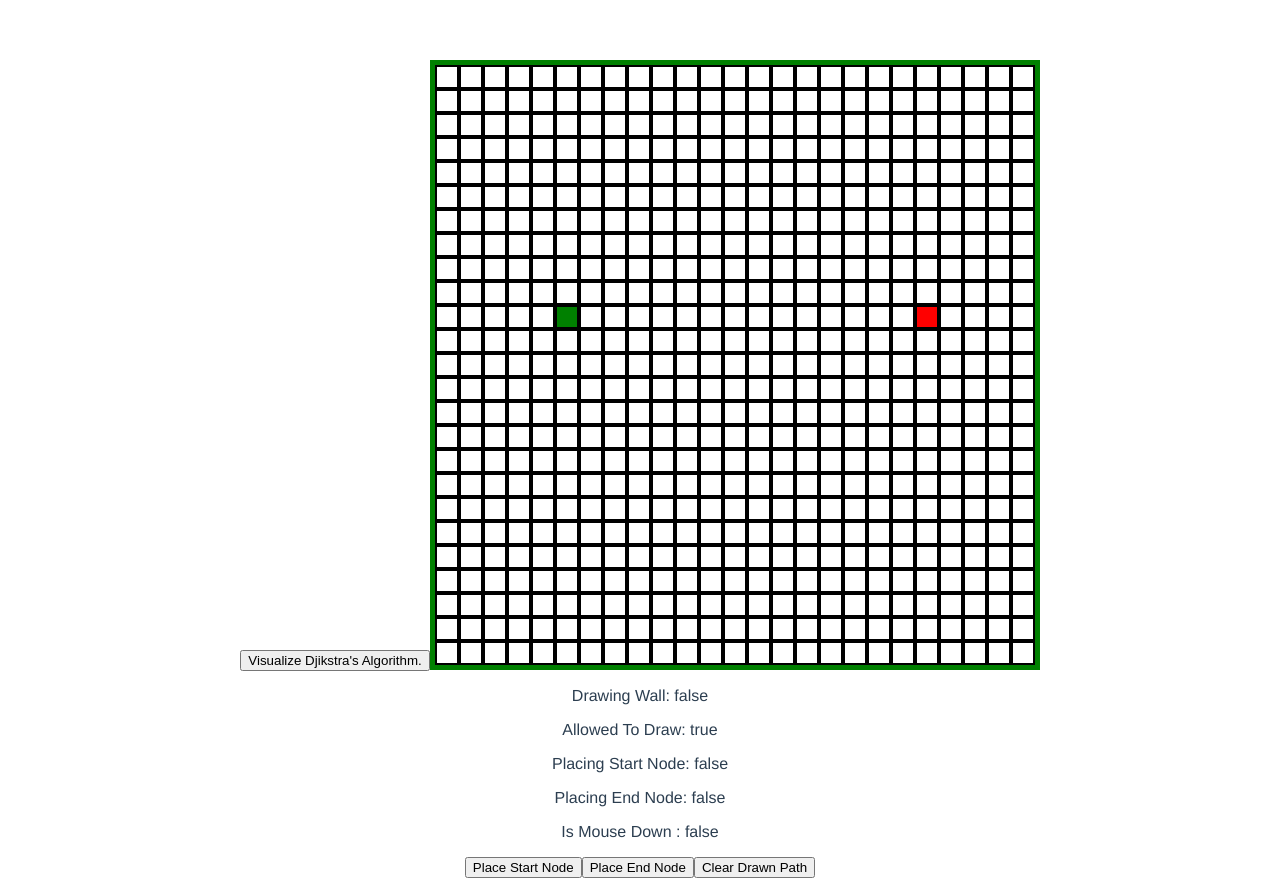
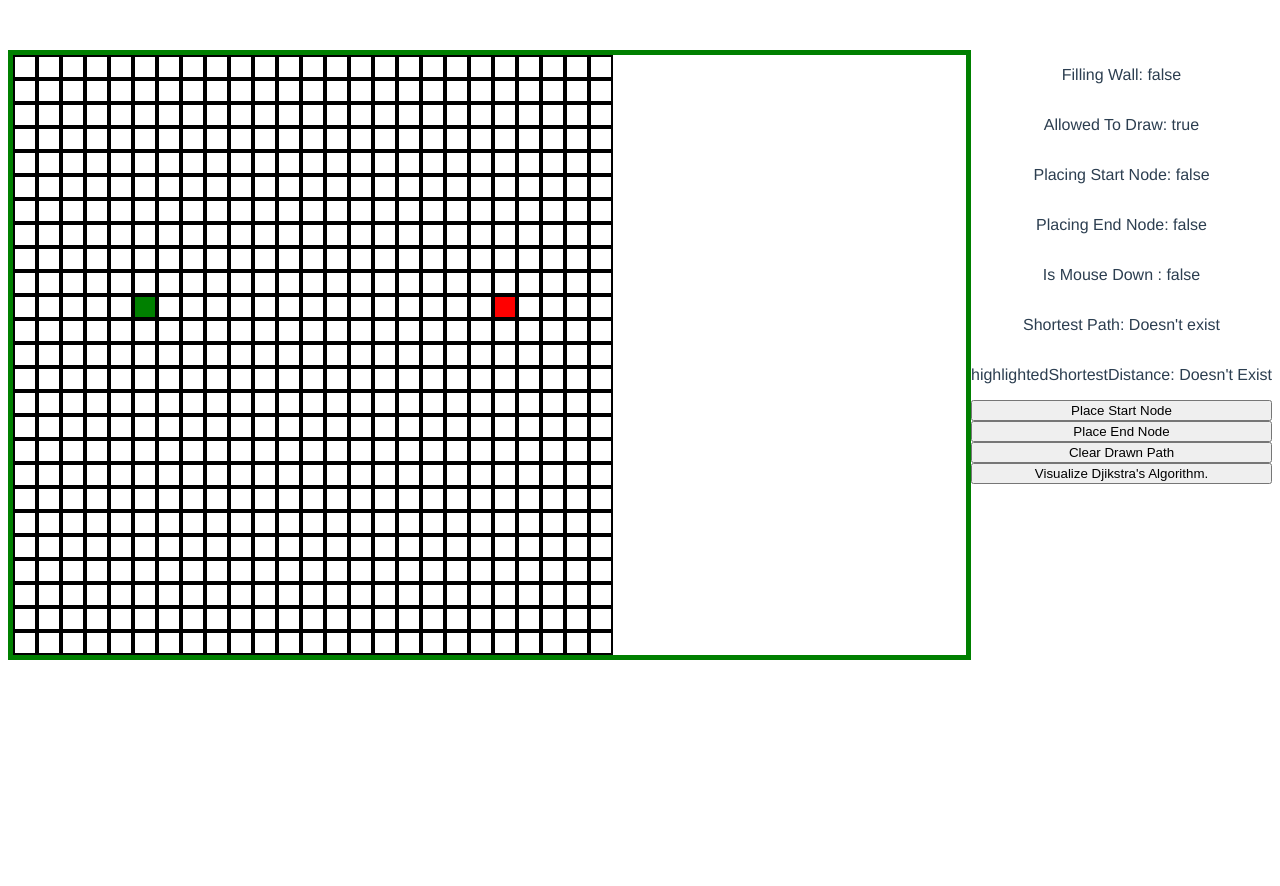
Before and after one commit to JEFF-MIKE/Vue-Grid-Pathfinder, a Vue app: page / in a window 1280 px wide. After the commit the page ends 800 px from the top, so only its background shows below. Built offline with nearby package versions, Linux system fonts and the light colour scheme.

Commit message:
B I G changes, data-panel component added

```diff
--- a/src/App.vue
+++ b/src/App.vue
@@ -20,6 +20,14 @@ export default {
   -moz-osx-font-smoothing: grayscale;
   text-align: center;
   color: #2c3e50;
-  margin-top: 60px;
+  margin-top: 50px;
+  display: flex;
+  justify-content: center;
+}
+
+@media screen and (max-width:850px){
+  #app {
+    flex-direction: column;
+  }
 }
 </style>
--- /dev/null
+++ b/src/components/DataPanel.vue
@@ -0,0 +1,63 @@
+<template>
+  <div class="data-panel-wrapper">
+    <div class="panel-info-wrapper">
+      <p class="panel-info">
+      Filling Wall: {{ this.willFillWall }}
+      </p>
+      <p class="panel-info">
+      Allowed To Draw: {{ this.allowedToDraw }}
+      </p>
+      <p class="panel-info">
+      Placing Start Node: {{ this.isPlacingStartNode }}
+      </p>
+      <p class="panel-info">
+      Placing End Node: {{ this.isPlacingEndNode }}
+      </p>
+      <p class="panel-info">
+      Is Mouse Down : {{ this.isMouseDown }}
+      </p>
+      <p class="panel-info">
+      Shortest Path: {{ this.currentShortestDistance === Infinity ? "Doesn't exist" : this.currentShortestDistance }}
+      </p>
+      <p class="panel-info">
+      highlightedShortestDistance: {{ this.highlightedShortestDistance === Infinity ? "Doesn't Exist" : this.highlightedShortestDistance }}
+      </p>
+    </div>
+    <div class="button-panel-wrapper">
+      <button @click="$emit('set-start-node')">
+        Place Start Node
+      </button>
+      <button @click="$emit('set-end-node')">
+        Place End Node
+      </button>
+      <button @click="$emit('reset-drawn-graph')">
+        Clear Drawn Path
+      </button>
+      <button @click="$emit('run-dijkstra')">
+        Visualize Djikstra's Algorithm.
+      </button>
+    </div>
+  </div>
+</template>
+
+<script>
+export default {
+  name: 'DataPanel',
+  props: {
+    allowedToDraw: Boolean,
+    willFillWall: Boolean,
+    isPlacingStartNode: Boolean,
+    isPlacingEndNode: Boolean,
+    isMouseDown: Boolean,
+    currentShortestDistance: Number,
+    highlightedShortestDistance: Number,
+  }
+}
+</script>
+
+<style lang="scss" scoped>
+  .button-panel-wrapper, .panel-info-wrapper {
+    display: flex;
+    flex-direction: column;
+  }
+</style>
--- a/src/components/Node.vue
+++ b/src/components/Node.vue
@@ -4,8 +4,9 @@
     @mousedown="$emit('mouse-down', rowIndex, colIndex)"
     @mouseenter="$emit('mouse-enter', rowIndex, colIndex)"
     @mouseup="$emit('mouse-up')"
+    @mouseleave="$emit('mouse-leave', rowIndex, colIndex)"
     class="node"
-    :class="{startNode: isStart, endNode: isEnd, isDrawn: isDrawn, isWall: isWall}"
+    :class="{startNode: isStart, endNode: isEnd, isDrawn: isDrawn, isWall: isWall, isBackTracked: isBackTracked}"
   >
   </div>
 </template>
@@ -22,6 +23,7 @@ export default {
     isDrawn: Boolean,
     distance: Number,
     isWall: Boolean,
+    isBackTracked: Boolean,
   },
 }
 </script>
@@ -62,7 +64,26 @@ export default {
     border-color: orange;
   }
 
+  .isDrawn.isBackTracked {
+    background: yellow;
+  }
+
+  .startNode.isDrawn.isDrawn.isBackTracked {
+    border-color: green;
+  }
+
+  .endNode.isDrawn.isBackTracked {
+    border-color: red;
+  }
+
   .isWall{
     background: gray;;
   }
+
+  @media screen and (max-width: 600px) {
+    .node {
+      width: 16px; height: 16px;
+      border: 1px solid black;
+    }
+  }
 </style>
--- a/src/components/PathfinderGrid.vue
+++ b/src/components/PathfinderGrid.vue
@@ -1,7 +1,4 @@
 <template>
-  <button @click="runDijkstra()">
-    Visualize Djikstra's Algorithm.
-  </button>
   <div
     id="grid"
     @mouseleave="setMouseUp()">
@@ -13,6 +10,7 @@
           @mouse-down="setMouseDown(rowIndex, colIndex)"
           @mouse-enter="mouseEnteredNode(rowIndex, colIndex)"
           @mouse-up="setMouseUp()"
+          @mouse-leave="mouseHasLeftNode(rowIndex, colIndex)"
           v-for="(node, colIndex) in row"
           :key="(node.nodeId)"
           :rowIndex="rowIndex"
@@ -23,43 +21,34 @@
           :isDrawn="node.isDrawn"
           :distance="node.distance"
           :isWall="node.isWall"
+          :isBackTracked="node.isBackTracked"
         />
     </div>
   </div>
-    <p>
-      Drawing Wall: {{ this.willFillWall }}
-    </p>
-    <p>
-      Allowed To Draw: {{ this.allowedToDraw }}
-    </p>
-    <p>
-      Placing Start Node: {{ this.isPlacingStartNode }}
-    </p>
-    <p>
-      Placing End Node: {{ this.isPlacingEndNode }}
-    </p>
-    <p>
-      Is Mouse Down : {{ this.isMouseDown }}
-    </p>
-    <button @click="settingStartNode()">
-      Place Start Node
-    </button>
-    <button @click="settingEndNode()">
-      Place End Node
-    </button>
-    <button @click="resetDrawnPath()">
-      Clear Drawn Path
-    </button>
+  <DataPanel
+    @set-start-node="settingStartNode()"
+    @set-end-node="settingEndNode()"
+    @reset-drawn-graph="resetDrawnPath()"
+    @run-dijkstra="runDijkstra()"
+    :allowedToDraw="this.allowedToDraw"
+    :willFillWall="this.willFillWall"
+    :isPlacingStartNode="this.isPlacingStartNode"
+    :isPlacingEndNode="this.isPlacingEndNode"
+    :isMouseDown="this.isMouseDown"
+    :currentShortestDistance="this.currentShortestDistance"
+    :highlightedShortestDistance="this.highlightedShortestDistance"/>
 </template>
 
 <script>
 import Node from "./Node.vue"
+import DataPanel from "./DataPanel.vue"
 import { dijkstra } from "../algorithms/dijkstra";
 
 export default {
     name: "PathfinderGrid",
     components: {
-      Node
+      Node,
+      DataPanel,
     },
     data(){
       return {
@@ -80,6 +69,8 @@ export default {
         allowedToDraw: true,
         isPlacingStartNode: false,
         isPlacingEndNode: false,
+        currentShortestDistance: Infinity,
+        highlightedShortestDistance: Infinity,
       }
     },
     methods: {
@@ -90,9 +81,13 @@ export default {
           const currentRow = [];
           for (let col = 0; col < this.colCount; col++) {
             const currentNode = this.createNode(row, col, nodeId);
+
             nodeId++;
+
             if (currentNode.isStart) this.startNodeReference = currentNode
+
             if (currentNode.isEnd) this.endNodeReference = currentNode
+
             currentRow.push(currentNode);
           }
           tempGrid.push(currentRow)
@@ -115,6 +110,7 @@ export default {
           nodeId,
         }
       },
+
       resetDrawnPath(includeWall = false){
         /*
         This method will go through an existing grid and change the following properties:
@@ -137,20 +133,27 @@ export default {
               distance: Infinity,
             }
             if (includeWall) newNode.isWall = false;
+
             this.grid[row][col] = newNode;
             // we actually remove the previous references with the new assignment,
             // so we need to re-assign it.
             if (newNode.isStart) this.startNodeReference = newNode;
+
             if (newNode.isEnd) this.endNodeReference = newNode;
           }
         }
         console.log(this.grid.length, this.grid[0].length);
+        this.currentShortestDistance = Infinity;
+
+        this.allowedToDraw = true;
+
+        this.hasDrawnAlgorithm = false;
       },
+
       runDijkstra(){
         if (this.hasDrawnAlgorithm) {
           // reset the grid
           this.resetDrawnPath();
-          this.hasDrawnAlgorithm = false;
         }
         const visitedNodesInOrder = dijkstra(this.grid.slice(), this.startNodeReference, this.endNodeReference);
         console.log(visitedNodesInOrder);
@@ -160,18 +163,13 @@ export default {
       drawDijkstra(orderedNodeArray){
         this.allowedToDraw = false;
         const amountOfNodes = orderedNodeArray.length;
+        setTimeout(() => {this.hasDrawnAlgorithm = true}, 10 * amountOfNodes);
         for (let i = 0; i < amountOfNodes; i++) {
           setTimeout(() => {
             orderedNodeArray[i].isDrawn = true;
           }, i * 10);
-
-          if (i === amountOfNodes - 1){
-            setTimeout(() => {
-              this.allowedToDraw = true
-            }, i * 10);
         }
-        }
-        this.hasDrawnAlgorithm = true;
+        this.currentShortestDistance = this.endNodeReference.distance;
       },
 
       setMouseDown(rowIndex, colIndex) {
@@ -183,24 +181,34 @@ export default {
         // We will also make sure a start/end node cannot be a wall.
         if (this.isPlacingStartNode){
           this.startNodeReference.isStart = false;
+
           node.isStart = true;
+
           this.startNodeRow = rowIndex;
+
           this.startNodeCol = colIndex;
 
           this.startNodeReference = node;
 
           this.isPlacingStartNode = false;
+
+          this.currentShortestDistance = Infinity;
         }
 
         if (this.isPlacingEndNode){
           this.endNodeReference.isEnd = false;
+
           node.isEnd = true;
+
           this.endNodeRow = rowIndex;
+
           this.endNodeCol = colIndex;
 
           this.endNodeReference = node;
 
           this.isPlacingEndNode = false;
+
+          this.currentShortestDistance = Infinity;
         }
 
         if (node.isStart || node.isEnd) this.generateInitialGrid();
@@ -216,8 +224,21 @@ export default {
 
       mouseEnteredNode(rowIndex, colIndex){
         const node = this.grid[rowIndex][colIndex];
-        if (!this.isMouseDown || node.isStart || node.isEnd) return;
 
+        // check if the node isVisited and if it is drawn. If so, backtrack and style.
+        if (this.hasDrawnAlgorithm && node.isDrawn) {
+          this.highlightedShortestDistance = node.distance;
+
+          let targetNode = node;
+
+          while (targetNode !== null) {
+            targetNode.isBackTracked = true;
+
+            targetNode = targetNode.previousNode;
+          }
+        }
+
+        if (!this.isMouseDown || node.isStart || node.isEnd || !this.allowedToDraw) return;
 
         node.isWall = this.willFillWall ? true : false;
       },
@@ -228,13 +249,31 @@ export default {
 
       settingStartNode(){
         if (this.isPlacingEndNode) this.isPlacingEndNode = false;
+
         this.isPlacingStartNode = true;
       },
 
       settingEndNode(){
         if (this.isPlacingStartNode) this.isPlacingStartNode = true;
+
         this.isPlacingEndNode = true;
+      },
+
+      mouseHasLeftNode(rowIndex, colIndex){
+        // wipe the backtracking colors if they were set previously.
+        const node = this.grid[rowIndex][colIndex];
+
+        if (this.hasDrawnAlgorithm && node.isDrawn) {
+          this.highlightedShortestDistance = Infinity;
+          let targetNode = node;
+
+          while (targetNode !== null) {
+            targetNode.isBackTracked = false;
+
+            targetNode = targetNode.previousNode;
           }
+        }
+      },
     },
     mounted(){
       this.$nextTick(() => {
@@ -247,7 +286,9 @@ export default {
 <style lang="scss" scoped>
   #grid {
     border: 5px solid green;
-    display: inline-block;
+    display: flex;
+    flex-direction: column;
+    flex: 1 1 auto;
     -webkit-user-select: none;
     -khtml-user-select: none;
     -moz-user-select: none;
@@ -266,5 +307,6 @@ export default {
   .row {
     display: flex;
     flex-direction: row;
+    flex: 1 1 auto;
   }
 </style>
```
Also changed, not shown: 1 other file (tests, documents, lock files or other folders). Lines whose indentation alone changed are shown as unchanged.
